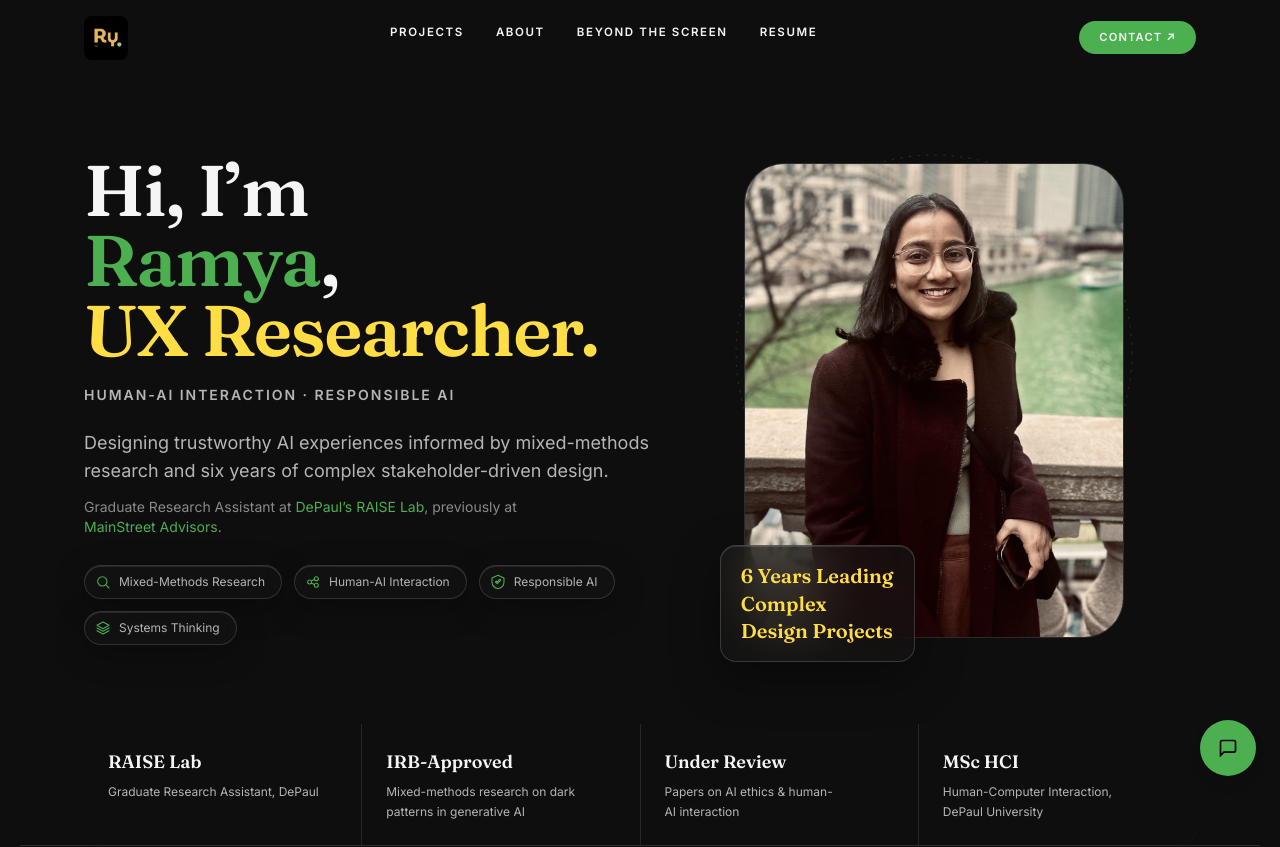
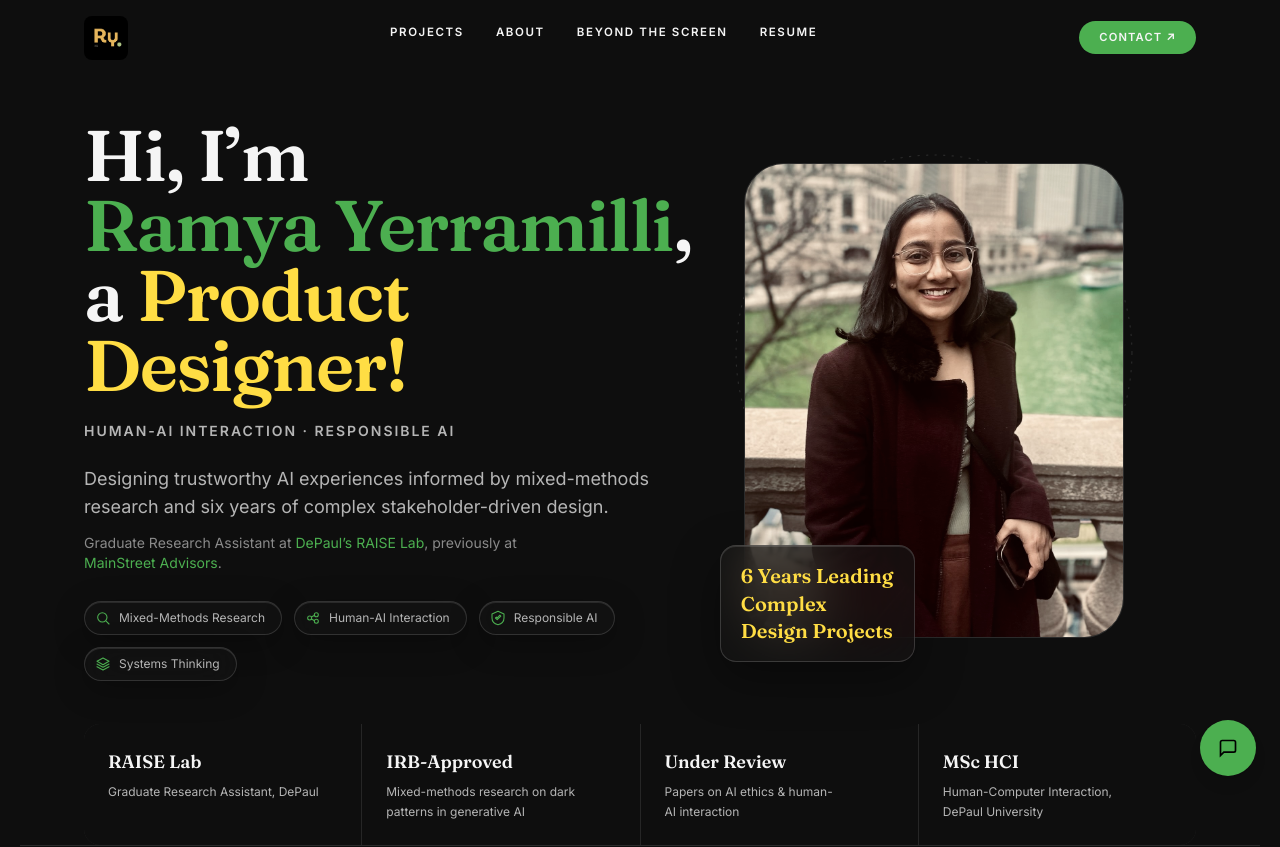
Before and after one commit to ysramya/Portfolio-ramyays, a Next.js app in the folder app-v2/: page / in a window 1280 px wide. Shown: the top 847 px of the page. Built offline with nearby package versions, Linux system fonts and the light colour scheme.

Commit message:
Update hero heading to Product Designer
Reads "Hi, I'm Ramya Yerramilli, a Product Designer!" — full name now in
the heading, and the role changed from UX Researcher. Keeps the existing
green/yellow line treatment.

Co-Authored-By: Claude Sonnet 5 <noreply@anthropic.com>

```diff
--- a/app-v2/components/Hero.tsx
+++ b/app-v2/components/Hero.tsx
@@ -63,9 +63,9 @@ export default function Hero() {
         <h1 className="font-[family-name:var(--font-display)] font-semibold leading-[0.98] tracking-[-0.02em] text-[clamp(2.4rem,5.6vw,4.6rem)]">
           Hi, I&rsquo;m
           <br />
-          <span className="text-[var(--color-green)]">Ramya</span>,
+          <span className="text-[var(--color-green)]">Ramya Yerramilli</span>,
           <br />
-          <span className="text-[var(--color-yellow)]">UX Researcher.</span>
+          a <span className="text-[var(--color-yellow)]">Product Designer!</span>
         </h1>
         <p className="mt-5 text-sm font-semibold tracking-[0.14em] uppercase text-[var(--color-ink-muted)]">
           Human-AI Interaction &middot; Responsible AI
```
